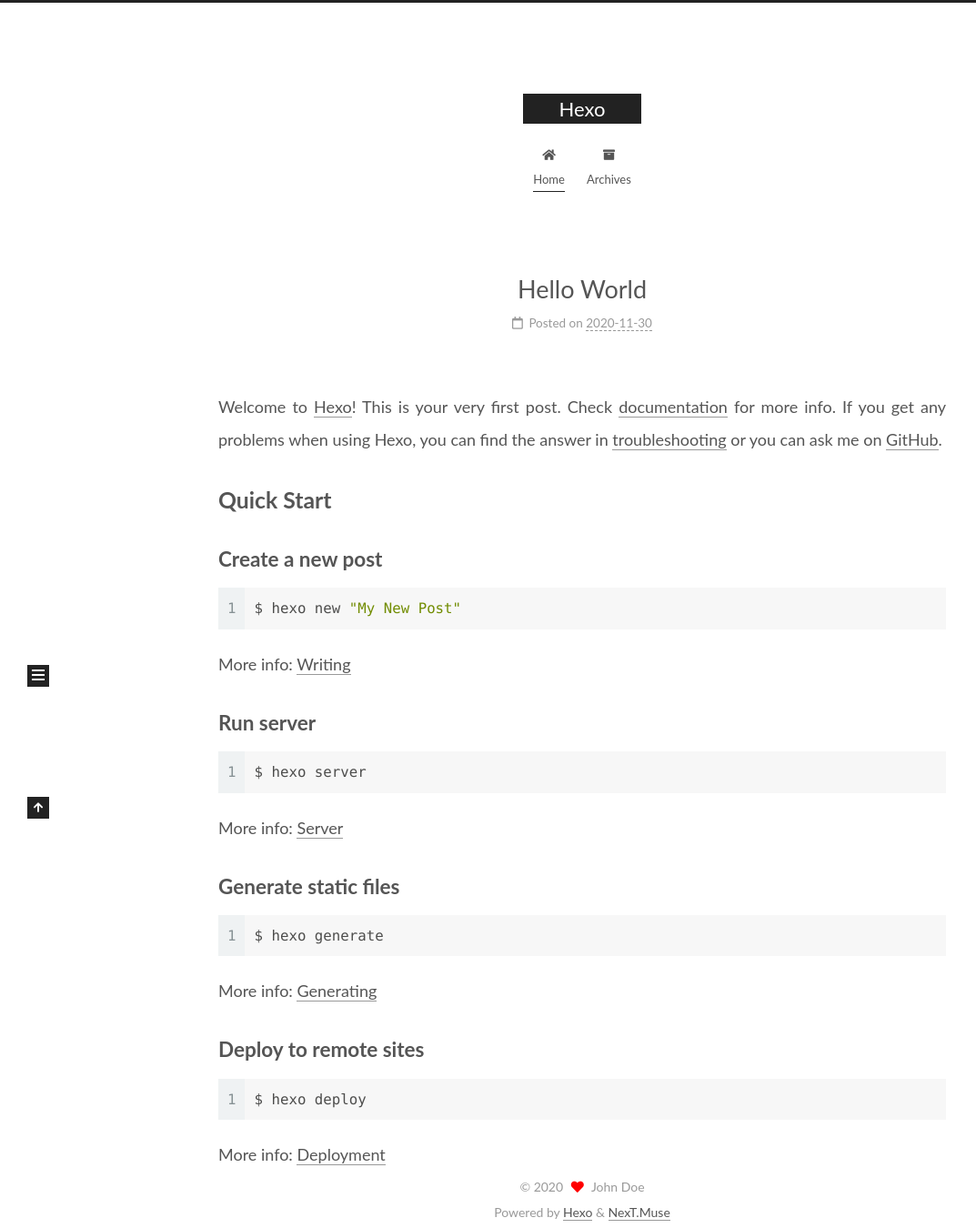
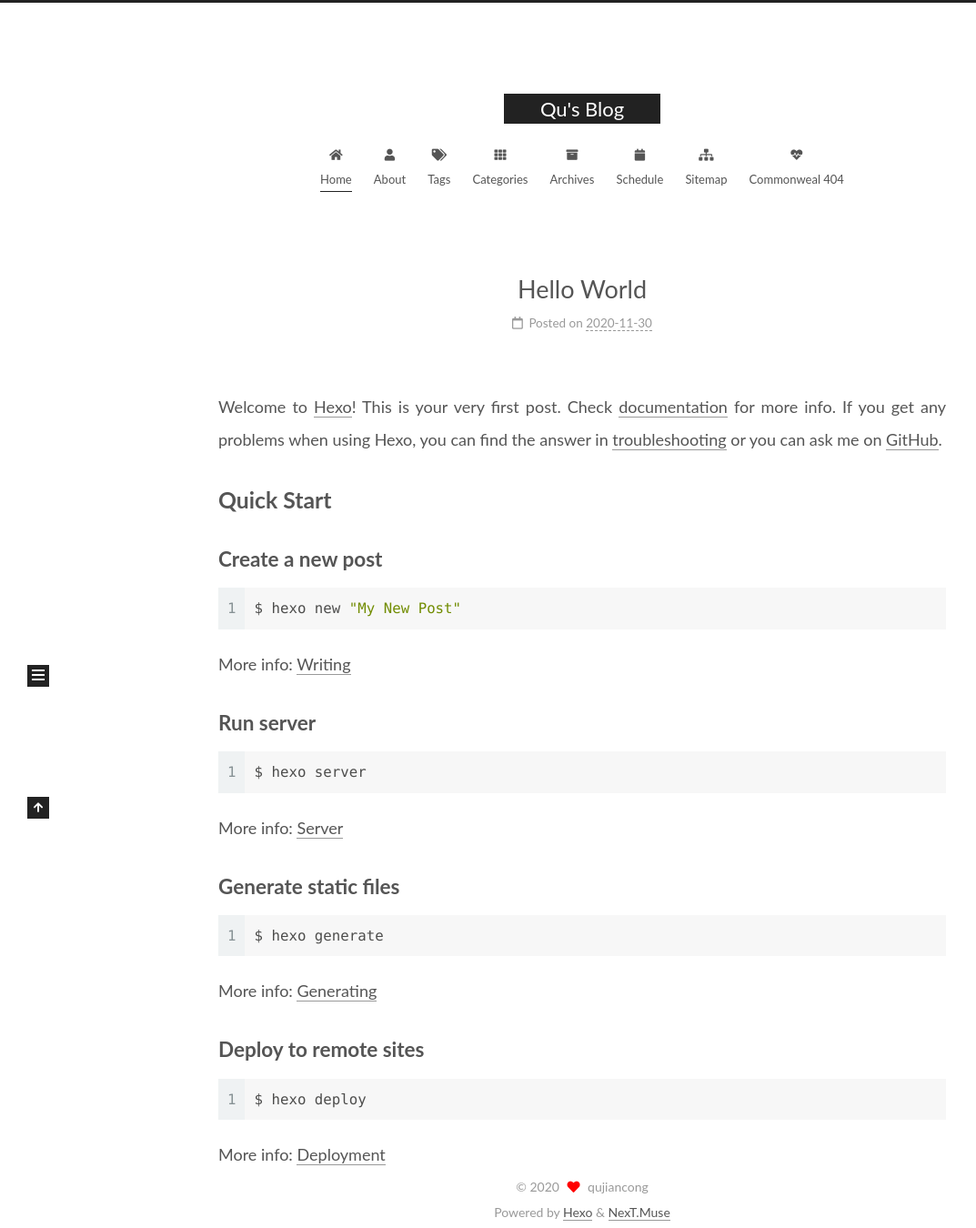
Before and after one commit to qujiancong/qujiancong.github.io, a plain HTML site: page index.html in a window 1280 px wide. Shown: the whole page at 91% size, without its empty margins (0-1073 px from the left). Drawn offline with Linux system fonts and the light colour scheme.

Commit message:
Site updated: 2020-11-30 14:38:25

```diff
--- a/index.html
+++ b/index.html
@@ -1,5 +1,5 @@
 <!DOCTYPE html>
-<html lang="en">
+<html lang="zh-Hans">
 <head>
   <meta charset="UTF-8">
 <meta name="viewport" content="width=device-width, initial-scale=1, maximum-scale=2">
@@ -21,11 +21,11 @@
   </script>
 
   <meta property="og:type" content="website">
-<meta property="og:title" content="Hexo">
+<meta property="og:title" content="Qu&#39;s Blog">
 <meta property="og:url" content="http://example.com/index.html">
-<meta property="og:site_name" content="Hexo">
-<meta property="og:locale" content="en_US">
-<meta property="article:author" content="John Doe">
+<meta property="og:site_name" content="Qu&#39;s Blog">
+<meta property="og:locale">
+<meta property="article:author" content="qujiancong">
 <meta name="twitter:card" content="summary">
 
 <link rel="canonical" href="http://example.com/">
@@ -37,11 +37,11 @@
     sidebar: "",
     isHome : true,
     isPost : false,
-    lang   : 'en'
+    lang   : 'zh-Hans'
   };
 </script>
 
-  <title>Hexo</title>
+  <title>Qu's Blog</title>
 
 
 
@@ -92,7 +92,7 @@
 
     <a href="/" class="brand" rel="start">
       <span class="logo-line-before"><i></i></span>
-      <h1 class="site-title">Hexo</h1>
+      <h1 class="site-title">Qu's Blog</h1>
       <span class="logo-line-after"><i></i></span>
     </a>
   </div>
@@ -113,9 +113,39 @@
     <a href="/" rel="section"><i class="fa fa-home fa-fw"></i>Home</a>
 
   </li>
+        <li class="menu-item menu-item-about">
+
+    <a href="/about/" rel="section"><i class="fa fa-user fa-fw"></i>About</a>
+
+  </li>
+        <li class="menu-item menu-item-tags">
+
+    <a href="/tags/" rel="section"><i class="fa fa-tags fa-fw"></i>Tags</a>
+
+  </li>
+        <li class="menu-item menu-item-categories">
+
+    <a href="/categories/" rel="section"><i class="fa fa-th fa-fw"></i>Categories</a>
+
+  </li>
         <li class="menu-item menu-item-archives">
 
     <a href="/archives/" rel="section"><i class="fa fa-archive fa-fw"></i>Archives</a>
+
+  </li>
+        <li class="menu-item menu-item-schedule">
+
+    <a href="/schedule/" rel="section"><i class="fa fa-calendar fa-fw"></i>Schedule</a>
+
+  </li>
+        <li class="menu-item menu-item-sitemap">
+
+    <a href="/sitemap.xml" rel="section"><i class="fa fa-sitemap fa-fw"></i>Sitemap</a>
+
+  </li>
+        <li class="menu-item menu-item-commonweal">
+
+    <a href="/404/" rel="section"><i class="fa fa-heartbeat fa-fw"></i>Commonweal 404</a>
 
   </li>
   </ul>
@@ -144,17 +174,17 @@
 
 
 
-  <article itemscope itemtype="http://schema.org/Article" class="post-block" lang="en">
+  <article itemscope itemtype="http://schema.org/Article" class="post-block" lang="zh-Hans">
     <link itemprop="mainEntityOfPage" href="http://example.com/2020/11/30/hello-world/">
 
     <span hidden itemprop="author" itemscope itemtype="http://schema.org/Person">
       <meta itemprop="image" content="/images/avatar.gif">
-      <meta itemprop="name" content="John Doe">
+      <meta itemprop="name" content="qujiancong">
       <meta itemprop="description" content="">
     </span>
 
     <span hidden itemprop="publisher" itemscope itemtype="http://schema.org/Organization">
-      <meta itemprop="name" content="Hexo">
+      <meta itemprop="name" content="Qu's Blog">
     </span>
       <header class="post-header">
         <h2 class="post-title" itemprop="name headline">
@@ -169,7 +199,8 @@
               </span>
               <span class="post-meta-item-text">Posted on</span>
 
-              <time title="Created: 2020-11-30 11:50:06" itemprop="dateCreated datePublished" datetime="2020-11-30T11:50:06+08:00">2020-11-30</time>
+
+              <time title="Created: 2020-11-30 11:50:00 / Modified: 14:06:43" itemprop="dateCreated datePublished" datetime="2020-11-30T11:50:00+08:00">2020-11-30</time>
             </span>
 
 
@@ -269,7 +300,7 @@
 
       <div class="site-overview-wrap sidebar-panel">
         <div class="site-author motion-element" itemprop="author" itemscope itemtype="http://schema.org/Person">
-  <p class="site-author-name" itemprop="name">John Doe</p>
+  <p class="site-author-name" itemprop="name">qujiancong</p>
   <div class="site-description" itemprop="description"></div>
 </div>
 <div class="site-state-wrap motion-element">
@@ -309,7 +340,7 @@
   <span class="with-love">
     <i class="fa fa-heart"></i>
   </span>
-  <span class="author" itemprop="copyrightHolder">John Doe</span>
+  <span class="author" itemprop="copyrightHolder">qujiancong</span>
 </div>
   <div class="powered-by">Powered by <a href="https://hexo.io/" class="theme-link" rel="noopener" target="_blank">Hexo</a> & <a href="https://muse.theme-next.org/" class="theme-link" rel="noopener" target="_blank">NexT.Muse</a>
   </div>
```
Also changed, not shown: 2020/11/30/hello-world/index.html (+47 -16 lines), archives/2020/11/index.html (+41 -11 lines), archives/2020/index.html (+41 -11 lines), archives/index.html (+41 -11 lines).
